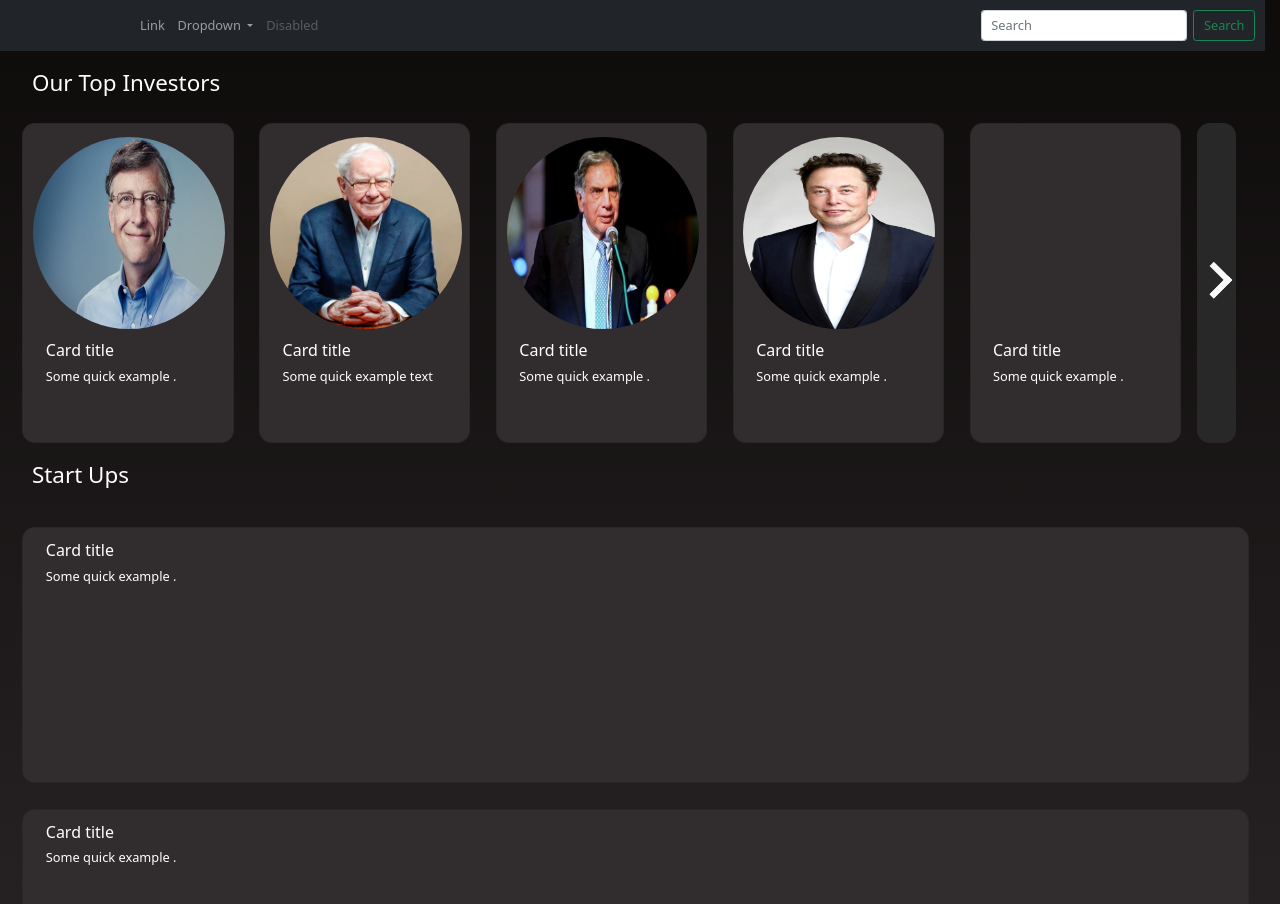
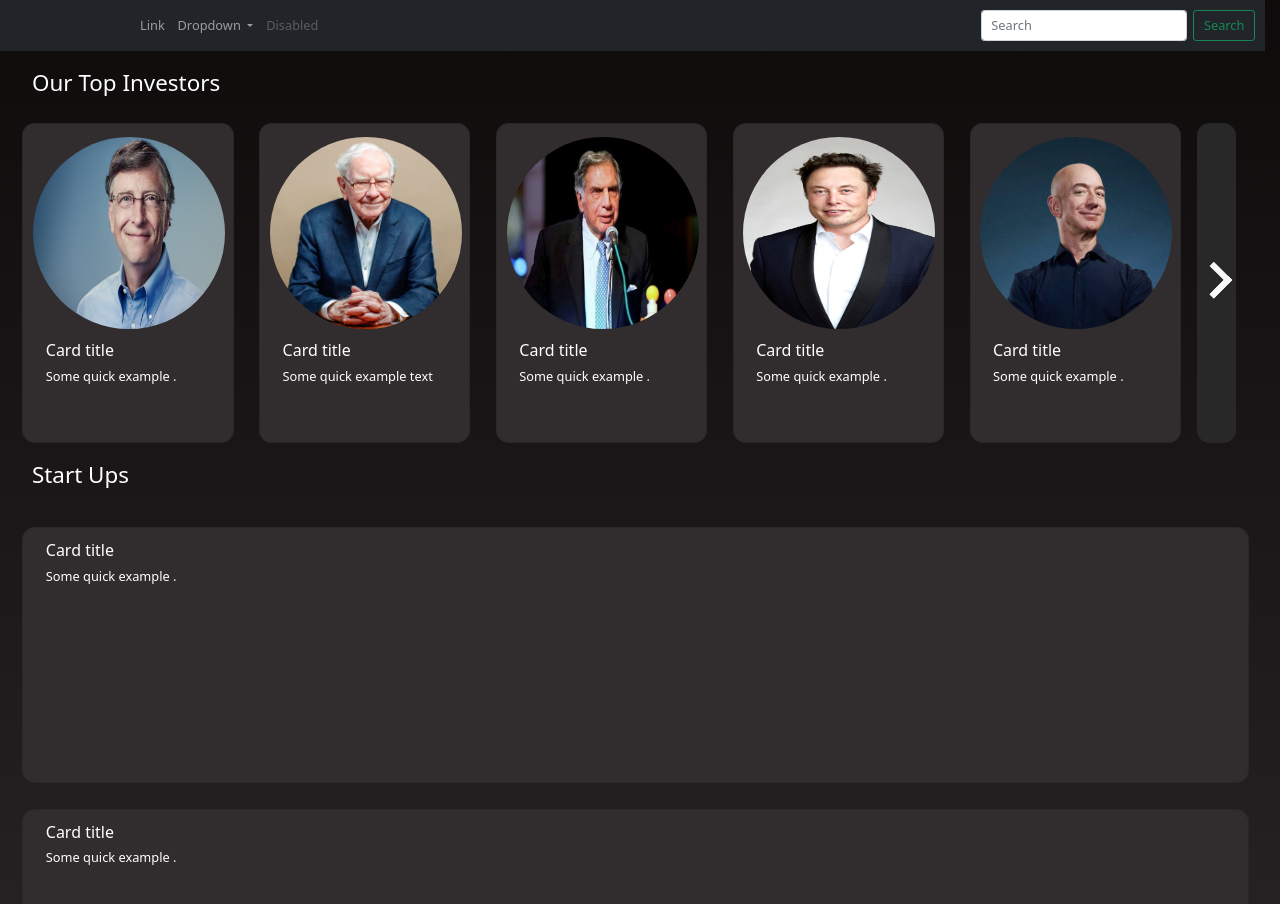
Before and after one commit to anshkaushik05/GrowInfinity, a plain HTML site: page index.html in a window 1280 px wide. Shown: the top 904 px of the page. Drawn offline with nearby package versions, Linux system fonts and the light colour scheme; grey boxes are pictures that could not be loaded.

Commit message:
Fixed a img bug

```diff
--- a/index.html
+++ b/index.html
@@ -85,7 +85,7 @@
             </div>
           </div>
           <div class="card mx-3 mycard" >
-            <img src="Static/gjeff.jpg" class="card-img-top myCardImg" alt="...">
+            <img src="Static/jeff.jpg" class="card-img-top myCardImg" alt="...">
             <div class="card-body">
               <h5 class="card-title">Card title</h5>
               <p class="card-text">Some quick example .</p>
```
